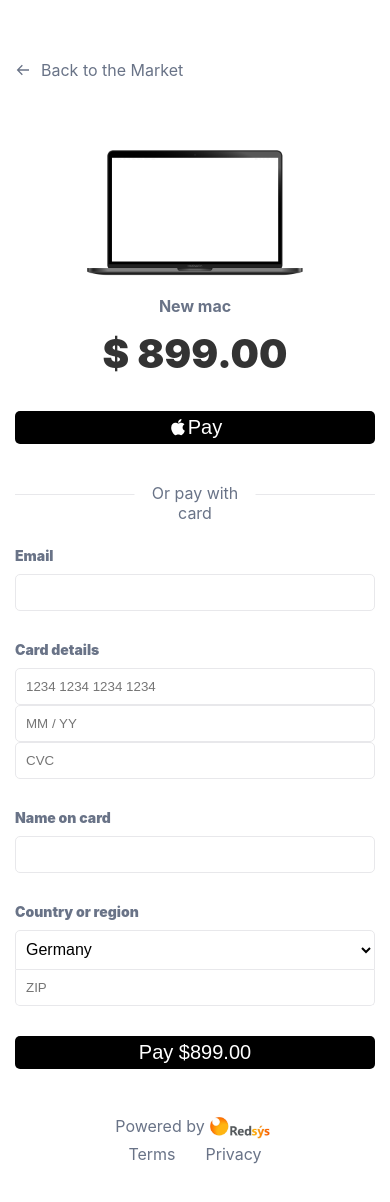
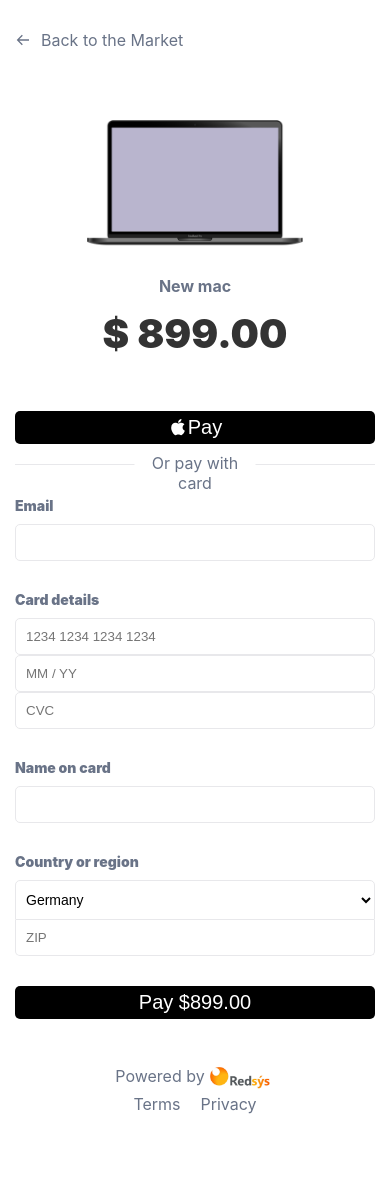
Before and after one commit to sschmidt0/hackathon, a React (Create React App) app: page / in a window 390 px wide. Shown: the top 1202 px of the page. After the commit the page ends 1144 px from the top, so only its background shows below. Built offline with nearby package versions, Linux system fonts and the light colour scheme.

Commit message:
added responsive css to components

```diff
--- a/src/App.css
+++ b/src/App.css
@@ -1,5 +1,16 @@
 .App {
-  padding: 60px 15px;
+  padding: 30px 15px;
+}
+
+@media screen and (min-width: 768px) {
+  .App {
+    display: grid;
+    grid-template-rows: auto;
+    grid-template-columns: 1fr 1fr;
+    grid-template-areas:
+      "product payment"
+      "footer payment";
+  }
 }
 
 /*********** BASIC ELEMENTS ***********/
@@ -8,15 +19,35 @@
   font-weight: 700;
   color: #697387;
   text-align: center;
+
 }
 
 h2 {
-  margin-top: 10px;
+  margin-top: 0;
   font-size: 40px;
   font-weight: 900;
   color: #333;
   text-align: center;
 }
+
+@media screen and (min-width: 768px) {
+  h1 {
+    margin-top: 70px;
+    margin-left: 16%;
+    text-align: left;
+  }
+
+  h2 {
+    margin-left: 16%;
+    text-align: left;
+  }
+
+  a {
+    margin-left: 11%;
+  }
+}
+
+
 
 img {
   width: 100%;
@@ -78,7 +109,8 @@
   height: 40px;
   padding: 6px;
   text-transform: capitalize;
-  font-size: 16px;
+  font-size: 14px;
+  font-family: Arial, Helvetica, sans-serif;
   background-color: #fff;
   border-top-left-radius: 5px;
   border-top-right-radius: 5px;
--- a/src/components/Footer.styled.js
+++ b/src/components/Footer.styled.js
@@ -1,22 +1,34 @@
 import styled from 'styled-components';
 
 export const StyledFooter = styled.footer`
+  grid-area: footer;
   margin-top: 40px;
   display: flex;
   flex-direction: column;
   justify-content: center;
+  align-items: center;
   color: #697387;
+
+  @media screen and (min-width: 768px) {
+    flex-direction: row;
+  }
 
   .footer-first-row {
     display: flex;
     justify-content: center;
     align-items: center;
+    padding: 0 20px;
   }
 
   .footer-second-row {
     display: flex;
-    justify-content: center;
-    gap: 30px;
+    justify-content: flex-start;
+    gap: 20px;
+    padding: 0 20px;
+
+    @media screen and (min-width: 768px) {
+      border-left: 1px solid #697387;
+    }
   }
 
   .icon-img-container {
--- a/src/components/PaymentContainer.js
+++ b/src/components/PaymentContainer.js
@@ -1,12 +1,13 @@
+import { StyledPaymentContainer } from './PaymentContainer.styles';
 import { ContainedButton } from './ContainedButton';
 import { TextWithLine } from './TextWithLine';
 import { Formulary } from './Formulary';
 import { AiFillApple } from 'react-icons/ai';
 
 export const PaymentContainer = () => (
-  <article>
+  <StyledPaymentContainer>
     <ContainedButton icon={ <AiFillApple /> } text="Pay" method={ () => console.log('apple payment activated') } />
     <TextWithLine />
     <Formulary />
-  </article>
+  </StyledPaymentContainer>
 );
--- /dev/null
+++ b/src/components/PaymentContainer.styles.js
@@ -0,0 +1,21 @@
+import styled from 'styled-components';
+
+export const StyledPaymentContainer = styled.article`
+  grid-area: payment;
+
+  @media screen and (min-width: 768px) {
+    display: flex;
+    flex-direction: column;
+    justify-content: center;
+    height: 100vh;
+    margin-top: -30px;
+    padding: 0 60px 0 30px;
+  }
+
+  .error-span {
+    position: absolute;
+    bottom: -20px;
+    padding-top: 3px;
+    color: red;
+  }
+`;
--- a/src/components/Product.styles.js
+++ b/src/components/Product.styles.js
@@ -1,8 +1,18 @@
 import styled from 'styled-components';
 
 export const StyledProductContainer = styled.article`
+  display: flex;
+  flex-direction: column;
+  grid-area: product;
+
   div {
     width: 60%;
     margin: 70px auto 10px;
+
+    @media screen and (min-width: 768px) {
+      order: 1;
+      width: 80%;
+      margin-top: 30px;
+    }
   }
 `;
--- a/src/components/TextWithLine.styles.js
+++ b/src/components/TextWithLine.styles.js
@@ -3,7 +3,7 @@
 export const StyledTextWithLine = styled.div`
   position: relative;
   height: 2px;
-  margin: 50px 0;
+  margin: 20px 0 0;
   color: #697387;
   border-top: 1px solid #E8E8EB;
 
```
Also changed, not shown: public/macbook còpia.png (added), public/macbook.png.
